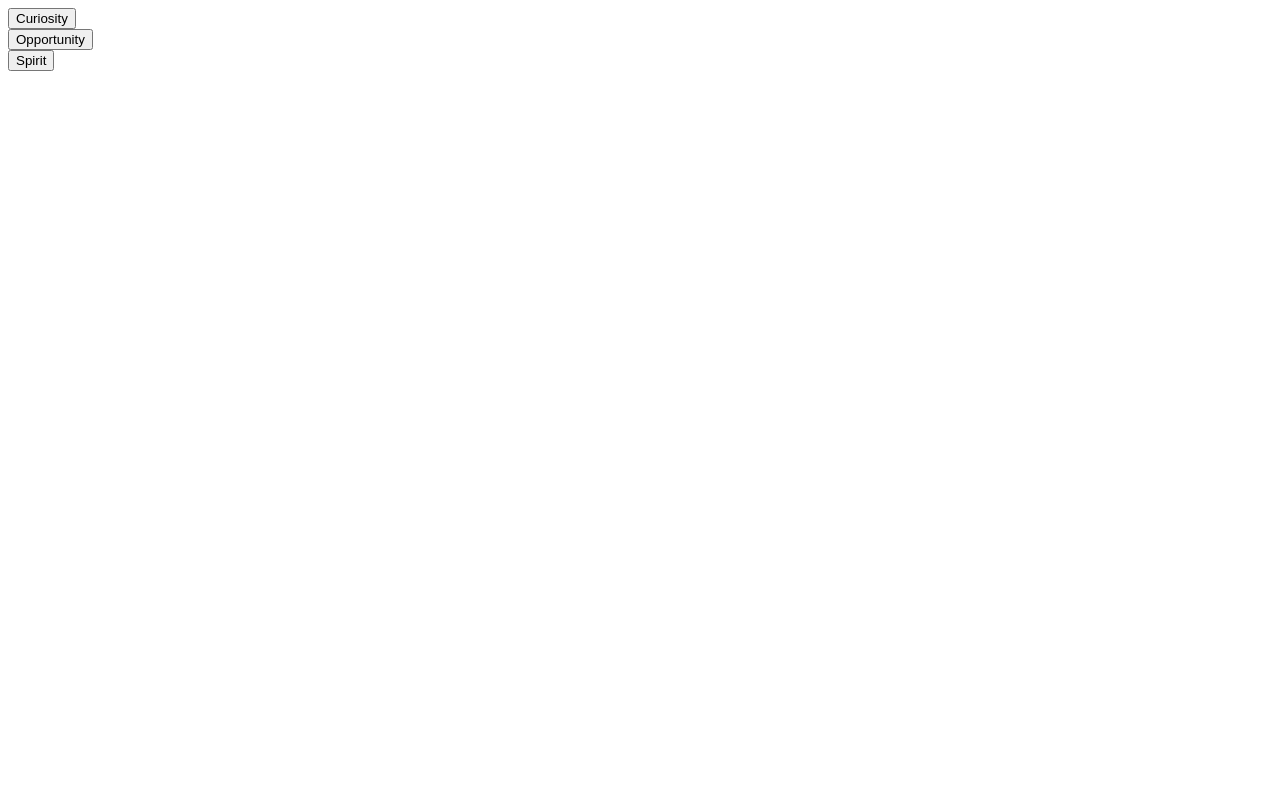
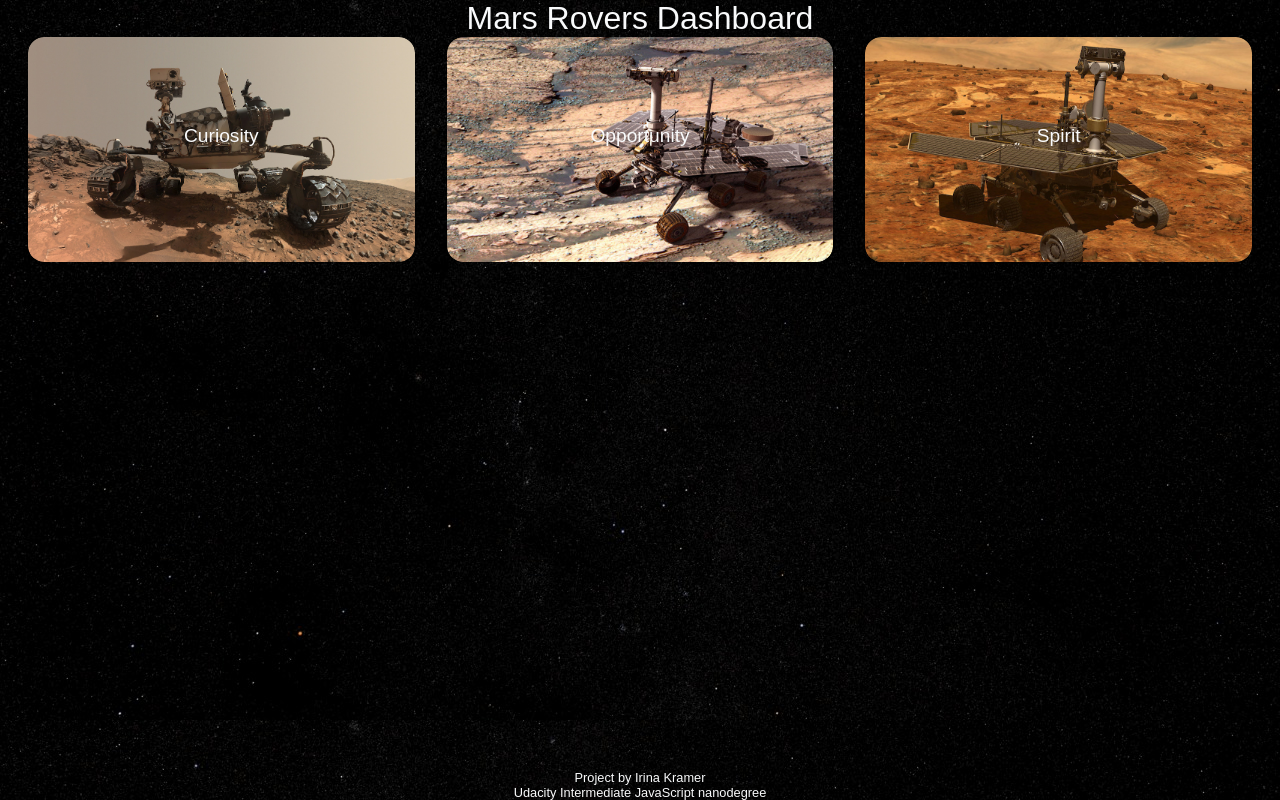
Before and after one commit to irinakramer/mars-dashboard, a website: page src/public/index.html in a window 1280 px wide. Drawn offline with nearby package versions, Linux system fonts and the light colour scheme.

Commit message:
feat: Main styles setup

```diff
--- a/src/public/assets/stylesheets/index.css
+++ b/src/public/assets/stylesheets/index.css
@@ -1,38 +1,121 @@
+@import "resets.css";
+
 /* -------------------  MOBILE  --------------------- */
 
 body {
-  display: flex;
-  flex-direction: column;
   font-family: Arial;
-  min-height: 100vh;
+  font-size: 16px;
+  color: #F9FAFB;
+  background-color: #111827;
+  background-image: url(../../assets/images/background.jpg);
+  background-repeat: repeat;
 }
 
 header {
   /* header styles */
 }
+h1 {
+  text-align: center;
+}
 
 main {
   flex: 1;
-  padding: 20px;
+}
+#root {
+  width: 100%;
+  max-width: 1224px;
+  margin: 0 auto;
+  display: flex;
+  flex-direction: column;
+  min-height: 100vh;
+}
+
+.rovers {
+  display: flex;
+  flex-direction: column;
+  justify-content: center;
+  width: 100%;
+}
+.card {
+  width: 100%;
+  max-width: 300px;
+  height: 169px;
+  align-self: center;
+  margin-bottom: 1rem;
+  overflow: hidden;
+  border-radius: 1rem;
+}
+.card-btn {
+  background-color: transparent;
+  background-size: cover;
+  background-position: center;
+  width: 100%;
+  height: 100%;
+  position: relative;
+  cursor: pointer;
+  box-shadow: 1rem 1rem 2rem rgba(255, 255, 255, 0.1);
+  border: none;
+  border-radius: 1rem;
+  -webkit-transition: all .5s;
+  -moz-transition: all .5s;
+  -o-transition: all .5s;
+  transition: all .5s;
+}
+.card:hover .card-btn,
+.card:focus .card-btn {
+  -ms-transform: scale(1.2);
+    -moz-transform: scale(1.2);
+    -webkit-transform: scale(1.2);
+    -o-transform: scale(1.2);
+    transform: scale(1.2);
+}
+.card-btn > span {
+  position: absolute;
+  top: 0;
+  bottom: 0;
+  left: 0;
+  right: 0;
+  margin: auto;
+  font-size: 1.2rem;
+  height: 50px;
+  color: #F9FAFB;
 }
 
 footer {
-  /* footer styles */
+  font-size: 0.8rem;
+  text-align: center;
 }
 
 /* -------------------  TABLET  --------------------- */
 @media (min-width: 768px) {
-  /* use mobile */
+  .card {
+    max-width: 600px;
+    height: 337px;
+  }
 }
 
 /* -------------------  DESKTOP  -------------------- */
 
 @media (min-width: 1224px) {
-  /* use mobile */
+  .rovers {
+    flex-direction: row;
+    justify-content: space-between;
+  }
+  .card {
+    max-width: 400px;
+    height: 225px;
+    margin-right: 2rem;
+  }
+  .card:last-of-type {
+    margin-right: 0;
+  }
 }
 
 /* -------------------  LARGE SCREENS  -------------- */
 
 @media (min-width: 1824px) {
-  /* use mobile */
+  .card {
+    max-width: 600px;
+    height: 337px;
+  }
 }
--- a/src/public/client.js
+++ b/src/public/client.js
@@ -25,11 +25,11 @@
 const App = (state) => {
 
     return `
-        <header></header>
+        <header><h1>Mars Rovers Dashboard</h1></header>
         <main>
         <section>${Rover(state)}</section>
         </main>
-        <footer></footer>
+        <footer>Project by Irina Kramer<br>Udacity Intermediate JavaScript nanodegree</footer>
     `
 }
 
@@ -124,7 +124,7 @@
 const CardMaker = (state, rover) => {
     return `
         <div class="card">
-            <button id="card-${rover}" onclick="updateStore(store, {selectedRover: '${rover}'})">${rover}</button>
+            <button class="card-btn" id="card-${rover}" onclick="updateStore(store, {selectedRover: '${rover}'})" style="background-image: url('assets/images/${rover}_rover.jpg')"><span>${rover}</span></button>
         </div>
     `
 }
--- a/src/public/index.html
+++ b/src/public/index.html
@@ -5,8 +5,9 @@
     <meta charset="UTF-8">
     <meta name="viewport" content="width=device-width, initial-scale=1.0">
     <meta http-equiv="X-UA-Compatible" content="ie=edge">
-    <title>Document</title>
-    <script   src="https://cdnjs.cloudflare.com/ajax/libs/immutable/3.8.2/immutable.js" integrity="sha256-/2QRv/wHzmPJLRB351+bVXYjGU2Tk/bLfOt8XiVcmAg=" crossorigin="anonymous"></script>
+    <title>Mars Rover Dashboard</title>
+    <link rel="stylesheet" href="./assets/stylesheets/index.css">
+
 </head>
 
 <body>
@@ -16,6 +17,7 @@
         </div>
     </main>
 </body>
+<script   src="https://cdnjs.cloudflare.com/ajax/libs/immutable/3.8.2/immutable.js" integrity="sha256-/2QRv/wHzmPJLRB351+bVXYjGU2Tk/bLfOt8XiVcmAg=" crossorigin="anonymous"></script>
 <script src="/client.js"></script>
 
 </html>
```
Also changed, not shown: src/public/assets/images/background.jpg (added).
